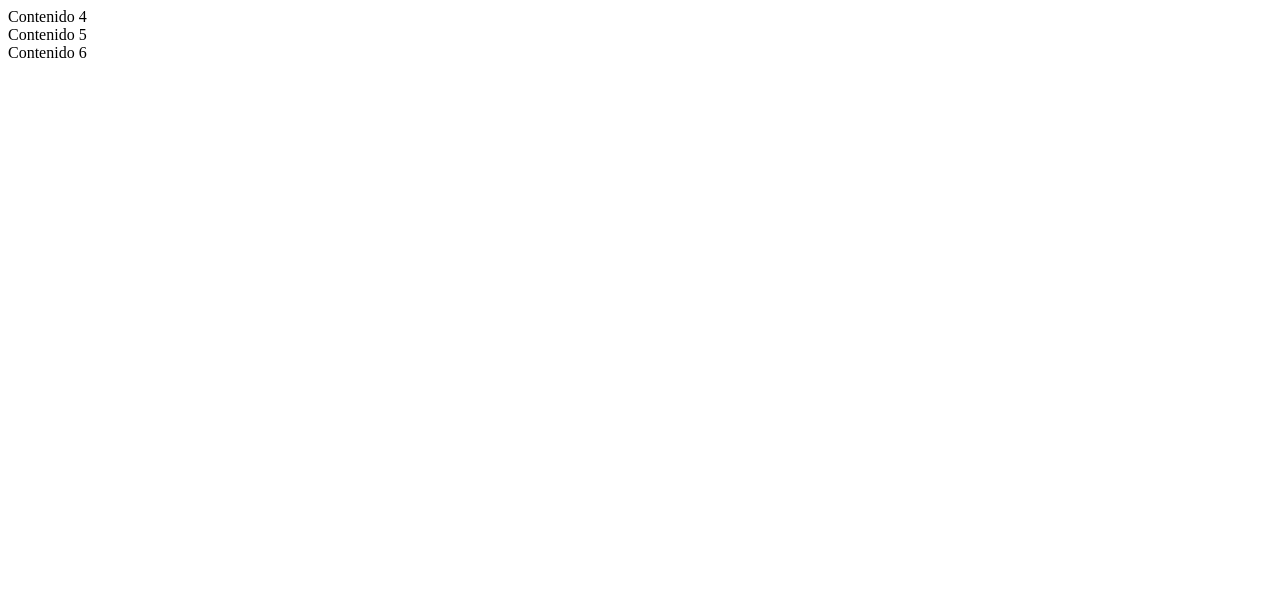
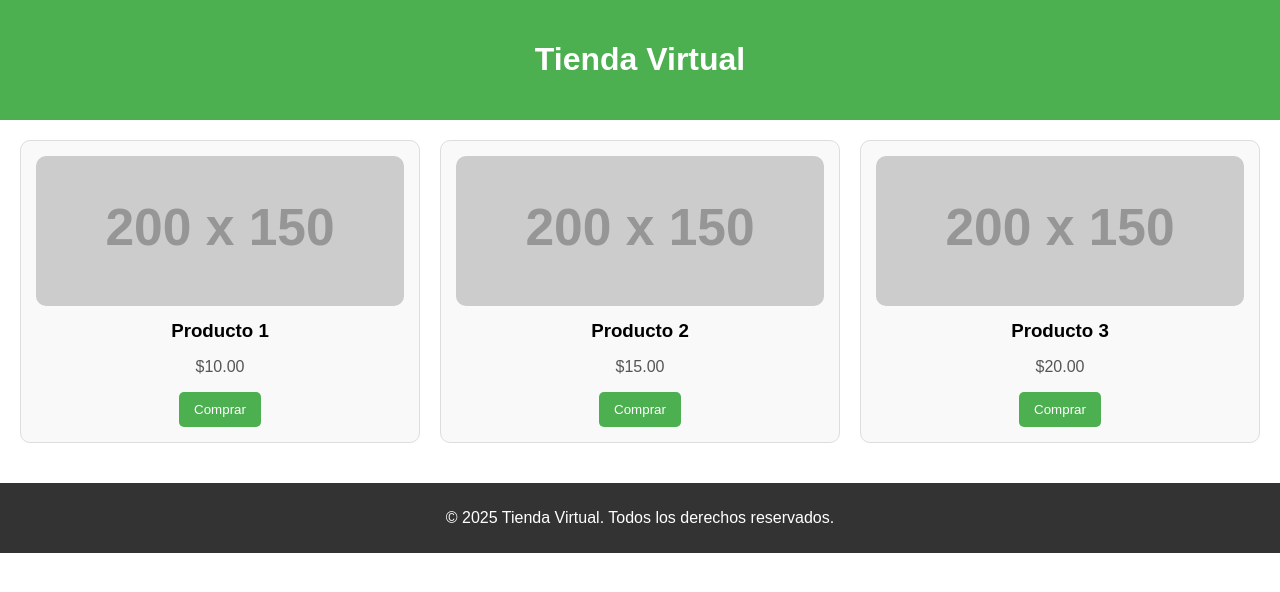
Before and after one commit to luisgc23/PrograWeb, a plain HTML site: page segundo.html in a window 1280 px wide. Drawn offline with Linux system fonts and the light colour scheme; placeholder pictures from the web are drawn by us.

Commit message:
Mejora a tienda de la segunda pagina.

```diff
--- a/segundo.html
+++ b/segundo.html
@@ -3,18 +3,92 @@
 <head>
     <meta charset="UTF-8">
     <meta name="viewport" content="width=device-width, initial-scale=1.0">
-    <title>Document</title>
+    <title>Tienda Virtual</title>
+    <style>
+        body {
+            font-family: Arial, sans-serif;
+            margin: 0;
+            padding: 0;
+        }
+        header {
+            background-color: #4CAF50;
+            color: white;
+            padding: 20px;
+            text-align: center;
+        }
+        .products {
+            display: grid;
+            grid-template-columns: repeat(auto-fit, minmax(200px, 1fr));
+            gap: 20px;
+            padding: 20px;
+        }
+        .product {
+            border: 1px solid #ddd;
+            border-radius: 10px;
+            padding: 15px;
+            text-align: center;
+            background-color: #f9f9f9;
+        }
+        .product img {
+            width: 100%;
+            height: 150px;
+            object-fit: cover;
+            border-radius: 10px;
+        }
+        .product h3 {
+            margin: 10px 0;
+        }
+        .product p {
+            color: #555;
+        }
+        .product button {
+            background-color: #4CAF50;
+            color: white;
+            border: none;
+            padding: 10px 15px;
+            border-radius: 5px;
+            cursor: pointer;
+        }
+        .product button:hover {
+            background-color: #45a049;
+        }
+        footer {
+            background-color: #333;
+            color: white;
+            text-align: center;
+            padding: 10px;
+            margin-top: 20px;
+        }
+    </style>
 </head>
 <body>
-    <div>
-        Contenido 4
+    <header>
+        <h1>Tienda Virtual</h1>
+    </header>
 
+    <div class="products">
+        <div class="product">
+            <img src="https://via.placeholder.com/200x150" alt="Producto 1">
+            <h3>Producto 1</h3>
+            <p>$10.00</p>
+            <button>Comprar</button>
+        </div>
+        <div class="product">
+            <img src="https://via.placeholder.com/200x150" alt="Producto 2">
+            <h3>Producto 2</h3>
+            <p>$15.00</p>
+            <button>Comprar</button>
+        </div>
+        <div class="product">
+            <img src="https://via.placeholder.com/200x150" alt="Producto 3">
+            <h3>Producto 3</h3>
+            <p>$20.00</p>
+            <button>Comprar</button>
+        </div>
     </div>
-    <div>
-        Contenido 5
-    </div>
-    <div>
-        Contenido 6
-    </div>
+
+    <footer>
+        <p>&copy; 2025 Tienda Virtual. Todos los derechos reservados.</p>
+    </footer>
 </body>
 </html>
```
